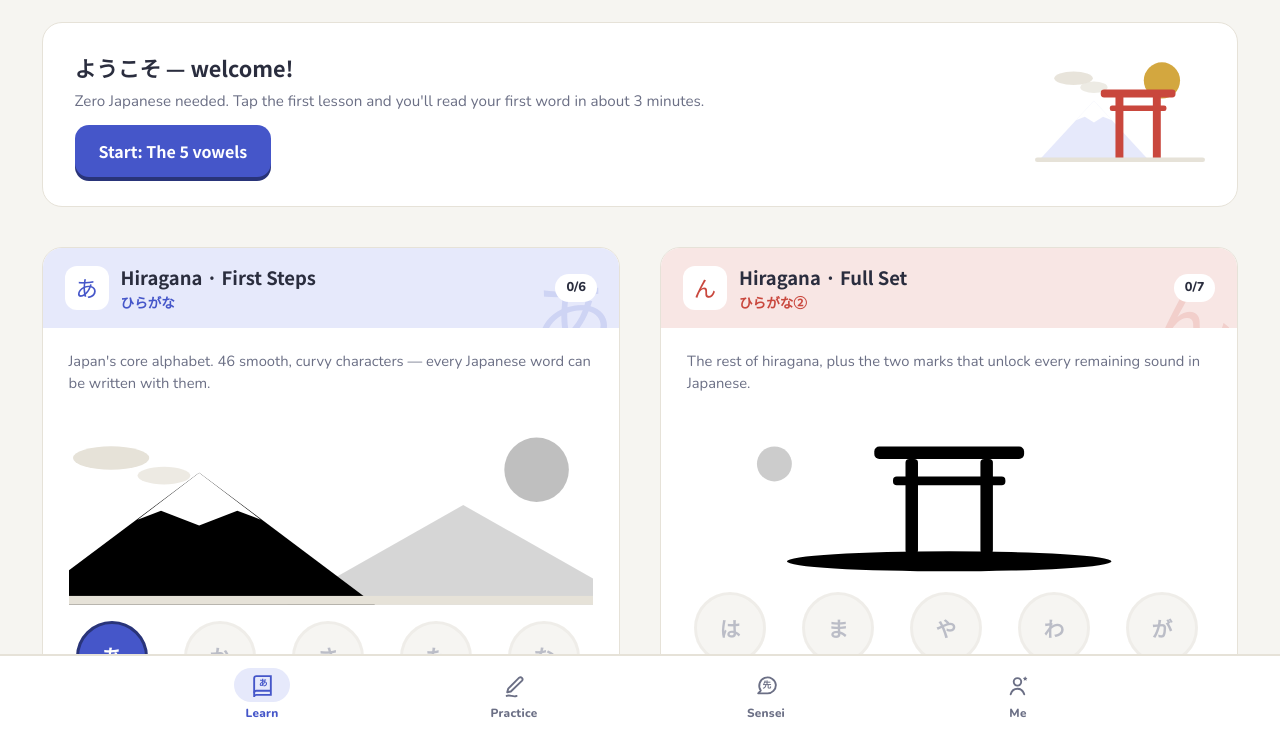
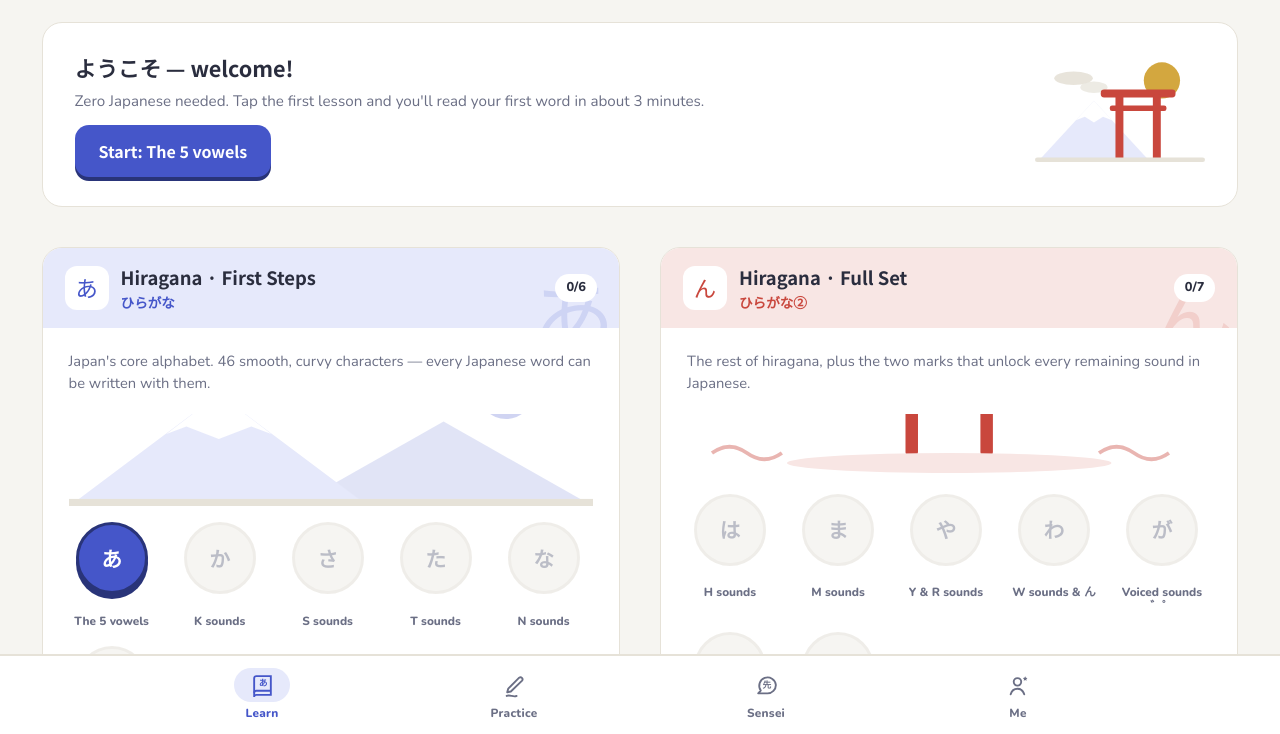
Before and after one commit to arhqzs/nihongo-quest, a plain HTML site: page index.html in a window 1280 px wide. Shown: the part 62-796 px from the top of the page. Drawn offline with nearby package versions, Linux system fonts and the light colour scheme; a web font is replaced by a local one.

Commit message:
Sync site with app update
Co-Authored-By: Claude Fable 5 <noreply@anthropic.com>

```diff
--- a/app.js
+++ b/app.js
@@ -497,8 +497,8 @@ function renderLearn() {
   v.append(hero);
 
   for (const u of UNITS) {
-    const card = el("div", "unit");
-    const band = el("div", "unit-band band-" + (UNITS.indexOf(u) % 4));
+    const card = el("div", "unit band-" + (UNITS.indexOf(u) % 4));
+    const band = el("div", "unit-band");
     const em = el("div", "unit-emblem jp", UNIT_EMBLEMS[u.id] || u.jp[0]);
     band.append(em);
     const titles = el("div", "unit-titles");
--- a/styles.css
+++ b/styles.css
@@ -178,8 +178,8 @@ nav.tabs {
   color: var(--bandc, var(--accent)); opacity: .14; pointer-events: none; user-select: none; z-index: 0;
 }
 .unit-body { padding: 18px 20px 22px; display: flex; flex-direction: column; flex: 1; }
-.unit-art { flex: 1; min-height: 56px; margin: 0 0 16px; }
-.unit-art svg { width: 100%; height: 100%; display: block; }
+.unit-art { flex: 1; min-height: 64px; margin: 0 0 16px; position: relative; }
+.unit-art svg { position: absolute; inset: 0; width: 100%; height: 100%; display: block; }
 .unit p.blurb { color: var(--fg2); margin: 6px 0 14px; font-size: .92rem; }
 .nodes { display: flex; flex-wrap: wrap; gap: 14px; }
 .node { display: flex; flex-direction: column; align-items: center; gap: 4px; width: 86px; }
```
